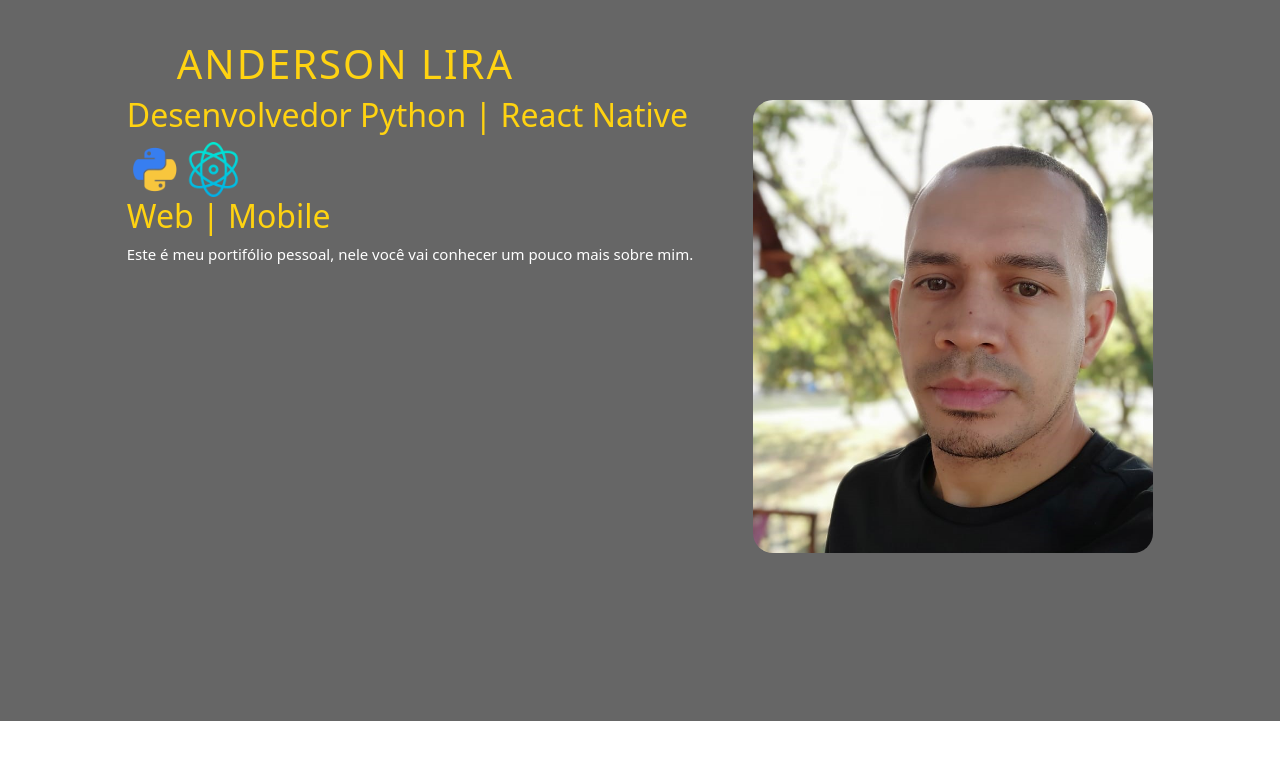
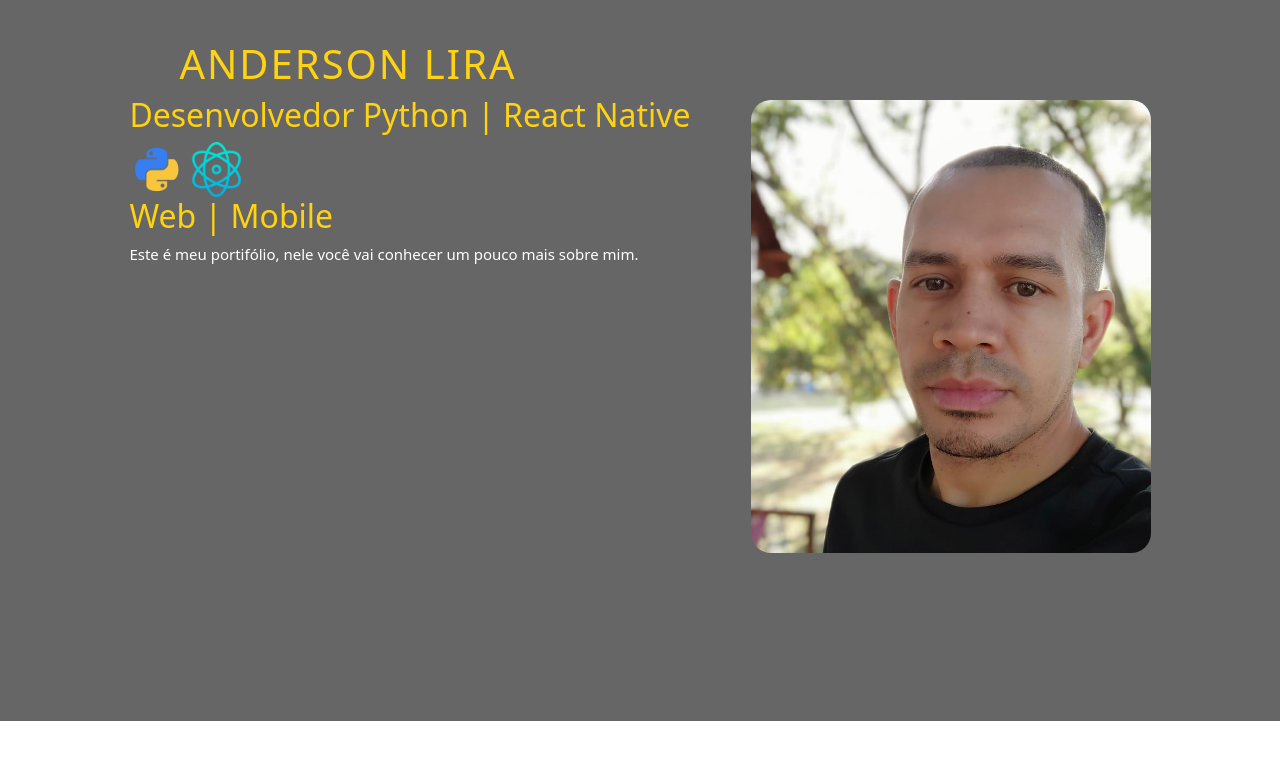
Before and after one commit to alira1984/ProjectFlask3, a Flask app: page / in a window 1280 px wide. Shown: the part 90-851 px from the top of the page. Run offline with Flask 2, Linux system fonts and the light colour scheme.

Commit message:
modificado texto página home

```diff
--- a/templates/home.html
+++ b/templates/home.html
@@ -10,7 +10,7 @@
              <img src="../static/image/physics.png" alt="react" width="55px">
             <h2> Web | Mobile </h2>
             <div class="paragrafo">
-                <p>Este é meu portifólio pessoal, nele você vai
+                <p>Este é meu portifólio, nele você vai
                     conhecer um pouco mais sobre mim.</p>
             </div>
         </div>
```
